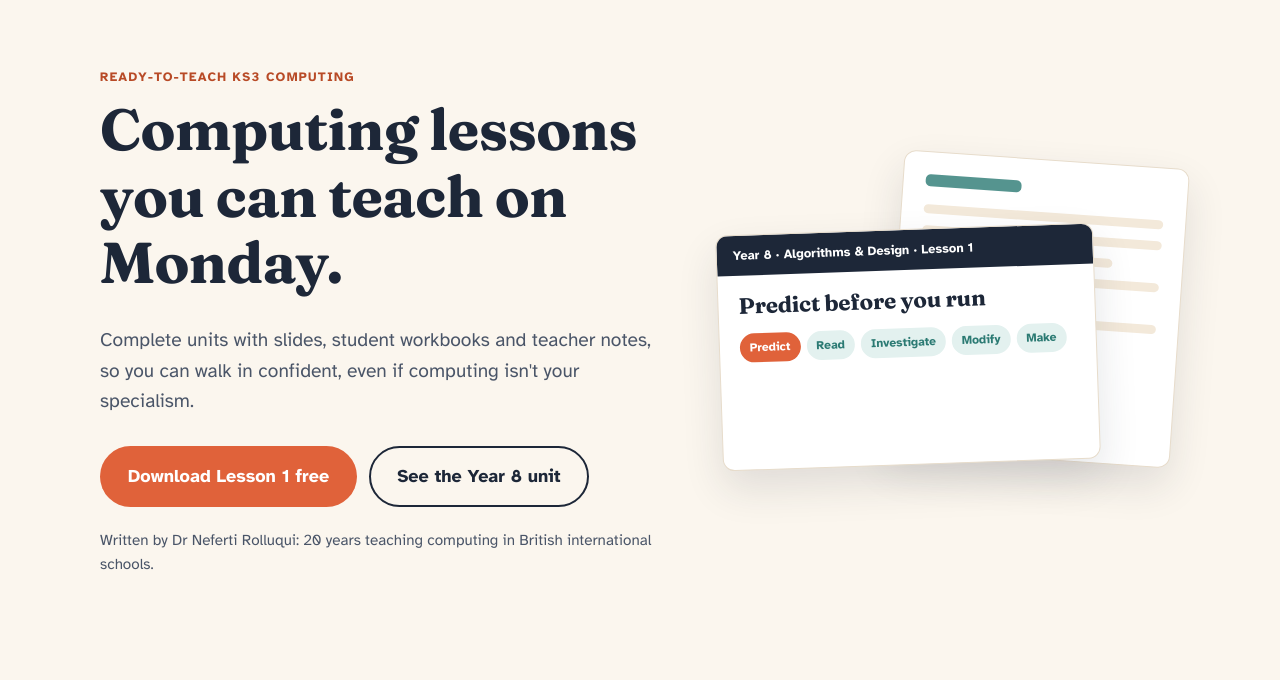
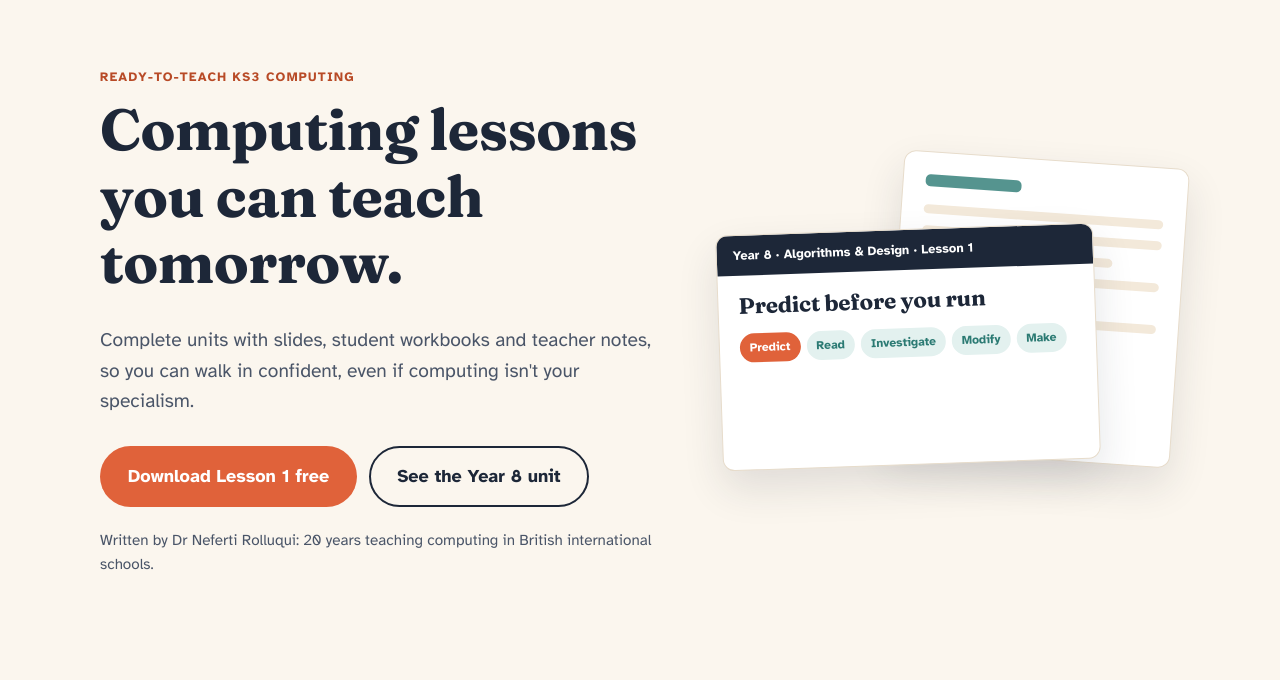
Before and after one commit to ComputingMadeTeachable/website, a plain HTML site: page index.html in a window 1280 px wide. Shown: the part 112-800 px from the top of the page. Drawn offline with Linux system fonts and the light colour scheme.

Commit message:
Headline: lessons you can teach tomorrow
'Monday' doesn't fit schools whose week starts on Sunday.

Co-Authored-By: Claude Opus 5.5 <noreply@anthropic.com>
Claude-Session: https://claude.ai/code/session_01M82qtxFHGzdyu1r4EAnU9V

```diff
--- a/index.html
+++ b/index.html
@@ -182,7 +182,7 @@
     <div class="wrap hero-grid">
       <div>
         <p class="eyebrow">Ready-to-teach KS3 computing</p>
-        <h1>Computing lessons you can teach on Monday.</h1>
+        <h1>Computing lessons you can teach tomorrow.</h1>
         <p class="lede">Complete units with slides, student workbooks and teacher notes, so you can walk in confident, even if computing isn't your specialism.</p>
         <div class="btn-row">
           <a class="btn btn-primary" href="#free-lesson">Download Lesson 1 free</a>
```
